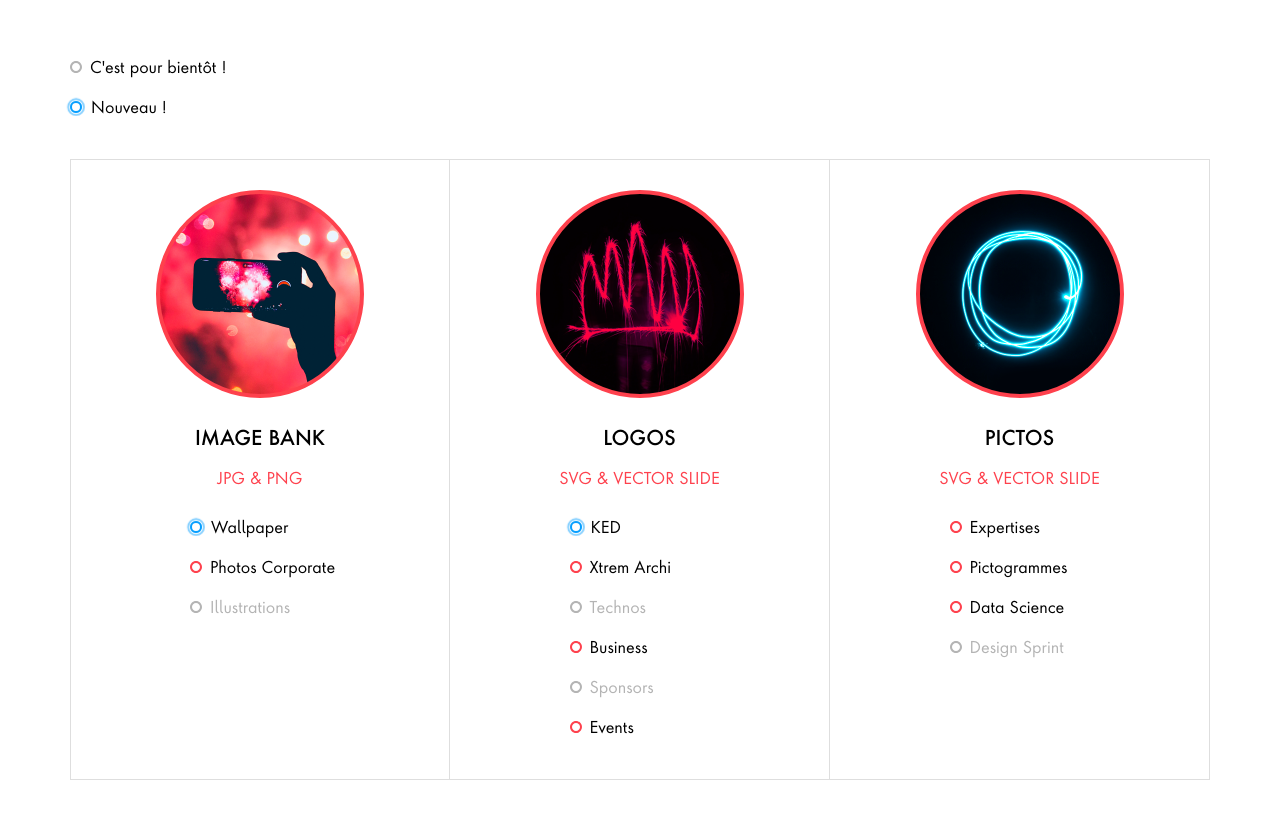
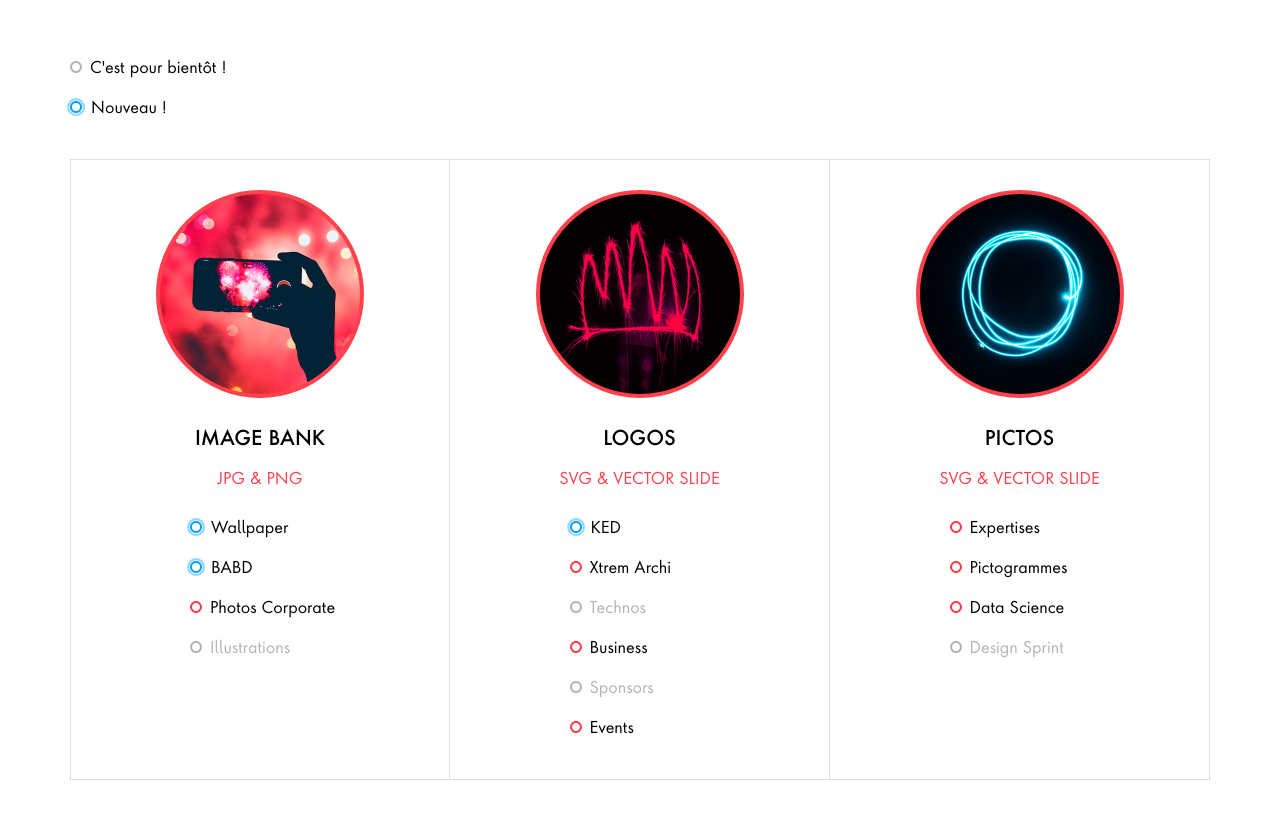
Before and after one commit to publicissapient-france/brand-website, a PHP site: page /assets.php in a window 1280 px wide. Shown: the part 208-1037 px from the top of the page. Run offline with PHP 8.4, Linux system fonts and the light colour scheme.

Commit message:
Add BABD link

```diff
--- a/assets.php
+++ b/assets.php
@@ -60,6 +60,11 @@
                             <circle class = "pulse" cx = "50%" cy = "50%" r = "6px"></circle>
                             <circle class="circle-blue" cx = "50%" cy = "50%" r = "5px"></circle>
                         </svg><a href="https://drive.google.com/open?id=17TL9F4bPI_1L0PnAjwSctqWLqunPKkTm" target="new">Wallpaper</a></li>
+                    <li class="blue"><svg class = "button" expanded = "true" height = "40px" width = "22px" >
+                            <circle cx = "50%" cy = "50%" r = "5px"></circle>
+                            <circle class = "pulse" cx = "50%" cy = "50%" r = "6px"></circle>
+                            <circle class="circle-blue" cx = "50%" cy = "50%" r = "5px"></circle>
+                        </svg><a href="https://drive.google.com/drive/folders/1TF57SM7jM3969OudMEhNkgQTPp6bFCMO" target="new">BABD</a></li>
                     <li><a href="https://drive.google.com/open?id=1OAKhlBYw8-nri9n3V7AiUISbg3WhSmUS" target="new">Photos Corporate</a></li>
                     <li class="grey">Illustrations</li>
                 </ul>
--- a/corporate.php
+++ b/corporate.php
@@ -37,7 +37,7 @@
 
     </div>
 
-    <div class="legend">
+    <div classx="legend">
         <ul class="un">
             <li class="grey">C'est pour bientôt !</li>
             <li class="blue-button"><svg expanded = "true" height = "40px" width = "22px" >
```
Also changed, not shown: 1 other file.
